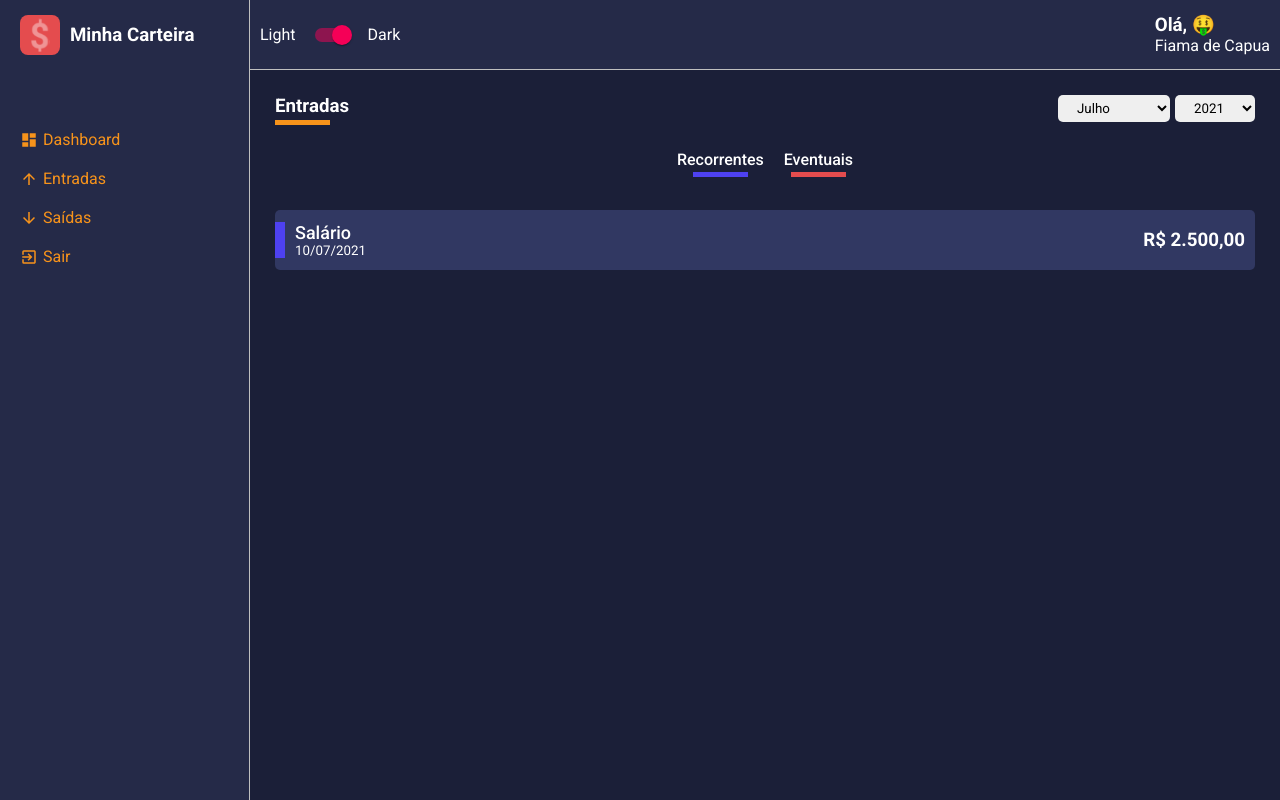
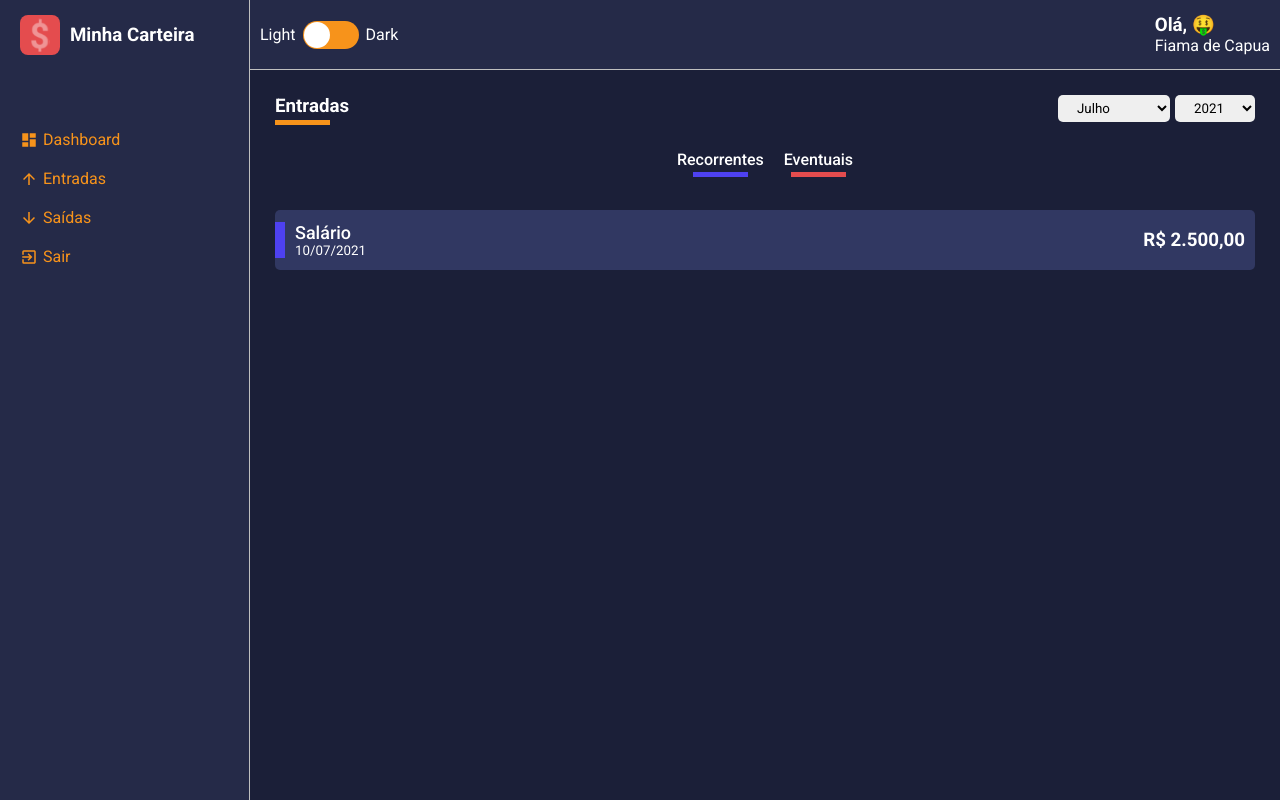
Before and after one commit to FihCapua/my-dashboard, a React (Create React App) app: page /list/entry-balance in a window 1280 px wide. Built offline with nearby package versions, Linux system fonts and the light colour scheme.

Commit message:
(fix) refactore toggle theme

```diff
--- a/package.json
+++ b/package.json
@@ -3,7 +3,6 @@
   "version": "0.1.0",
   "private": true,
   "dependencies": {
-    "@material-ui/core": "^4.12.1",
     "@testing-library/jest-dom": "^5.11.4",
     "@testing-library/react": "^11.1.0",
     "@testing-library/user-event": "^12.1.10",
@@ -15,6 +14,7 @@
     "react-icons": "^4.2.0",
     "react-router-dom": "^5.2.0",
     "react-scripts": "4.0.3",
+    "react-switch": "^6.0.0",
     "styled-components": "^5.3.0",
     "typescript": "^4.1.2",
     "uuidv4": "^6.2.11",
--- a/src/components/Toggle/index.tsx
+++ b/src/components/Toggle/index.tsx
@@ -1,13 +1,22 @@
-import React from 'react';
+import React, { useState } from 'react';
 import { Container, ToggleLabel, ToggleSelector } from './styles';
 
 // componente que só recebe parametro nao tem return (componente puro)
-const Toggle: React.FC = () => (
-    <Container>
-        <ToggleLabel>Light</ToggleLabel>
-        <ToggleSelector checked onChange={() => console.log('Mudou')} />
-        <ToggleLabel>Dark</ToggleLabel>
-    </Container>
-);
+const Toggle: React.FC = () => {
+    const [toggleOnline, setToggleOnline] = useState(false);
+
+    return (
+        <Container>
+            <ToggleLabel>Light</ToggleLabel>
+            <ToggleSelector
+                checked={toggleOnline}
+                checkedIcon={false}
+                uncheckedIcon={false}
+                onChange={() => setToggleOnline(!toggleOnline)}
+            />
+            <ToggleLabel>Dark</ToggleLabel>
+        </Container>
+    );
+};
 
 export default Toggle;
--- a/src/components/Toggle/styles.ts
+++ b/src/components/Toggle/styles.ts
@@ -1,5 +1,5 @@
 import styled from 'styled-components';
-import Switch, { SwitchProps } from '@material-ui/core/Switch';
+import Switch, { ReactSwitchProps } from 'react-switch';
 
 export const Container = styled.div`
     display: flex;
@@ -11,10 +11,11 @@ export const ToggleLabel = styled.span`
     align-items: center;
 `;
 
-export const ToggleSelector = styled(Switch).attrs<SwitchProps>()<SwitchProps>`
-    // ({ theme }) => ({
-    //     onColor: theme.colors.info,
-    //     offColor: theme.colors.warning,
-    // })
+export const ToggleSelector = styled(Switch).attrs<ReactSwitchProps>(
+    ({ theme }) => ({
+        onColor: theme.colors.primary,
+        offColor: theme.colors.info,
+    })
+)<ReactSwitchProps>`
     margin: 0 7px;
 `;
```
Also changed, not shown: 1 other file (tests, documents, lock files or other folders).
